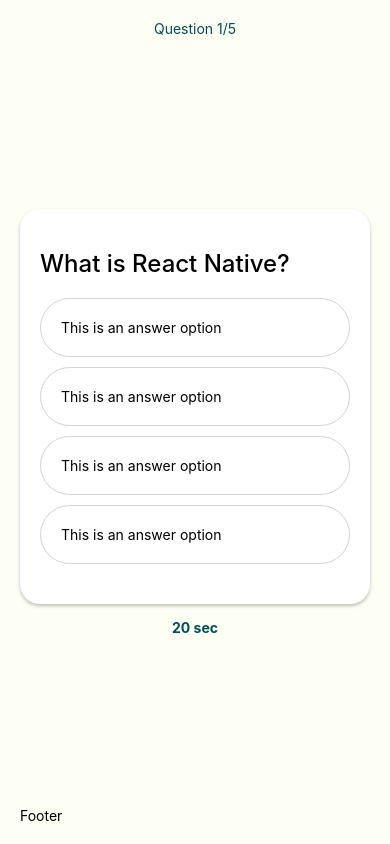
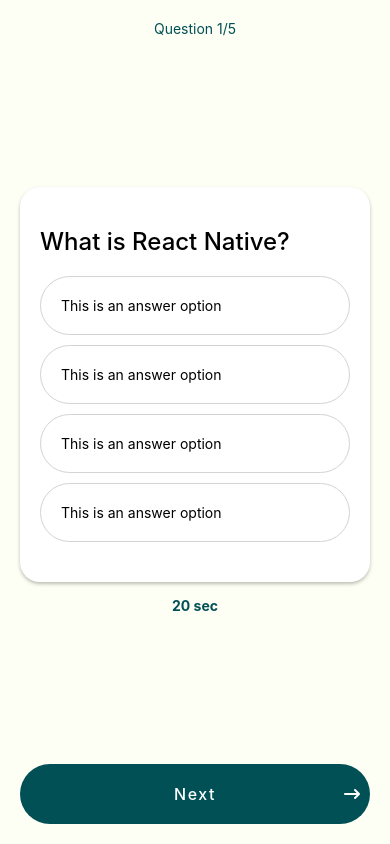
Before and after one commit to myatthiri98/quiz, a React Native app: screen / in a window 390 px wide. Built offline with nearby package versions, Linux system fonts and the light colour scheme.

Commit message:
feat: add icons and refactor UI

```diff
--- a/package.json
+++ b/package.json
@@ -9,6 +9,7 @@
     "web": "expo start --web"
   },
   "dependencies": {
+    "@expo/vector-icons": "^14.0.4",
     "expo": "~52.0.11",
     "expo-status-bar": "~2.0.0",
     "react": "18.3.1",
--- a/src/app/QuizScreen.tsx
+++ b/src/app/QuizScreen.tsx
@@ -1,5 +1,6 @@
-import { View, Text, StyleSheet, SafeAreaView } from "react-native";
+import { View, Text, StyleSheet, SafeAreaView, Button, Pressable } from "react-native";
 import QuestionCard from "../components/QuesitionCard";
+import { FontAwesome6 } from "@expo/vector-icons";
 
 export default function QuizScreen() {
   return (
@@ -12,9 +13,18 @@
           <QuestionCard />
           <Text style={styles.time}>20 sec</Text>
         </View>
-        <View>
-          <Text>Footer</Text>
-        </View>
+        <Pressable onPress={()=>console.warn('Pressed')
+        }
+        onLongPress={()=> console.warn('Long Press')}
+        style={styles.button}>
+          <Text style={styles.buttonText}>Next</Text>
+          <FontAwesome6
+          name='arrow-right-long'
+          size={16}
+          color="white"
+          style={styles.buttonIcon}
+          />
+        </Pressable>
       </View>
     </SafeAreaView>
   );
@@ -40,4 +50,21 @@
     color: "#005055",
     fontWeight: "bold",
   },
+  button: {
+    backgroundColor: "#005055",
+    padding: 20,
+    borderRadius: 100,
+    alignItems: 'center',
+    justifyContent: 'center'
+  },
+  buttonText: {
+    color: 'white',
+    fontWeight: '500',
+    fontSize: 16,
+    letterSpacing: 1.5
+  },
+  buttonIcon:{
+    position: 'absolute',
+    right: 10,
+  }
 });
```
Also changed, not shown: 1 other file (tests, documents, lock files or other folders).
